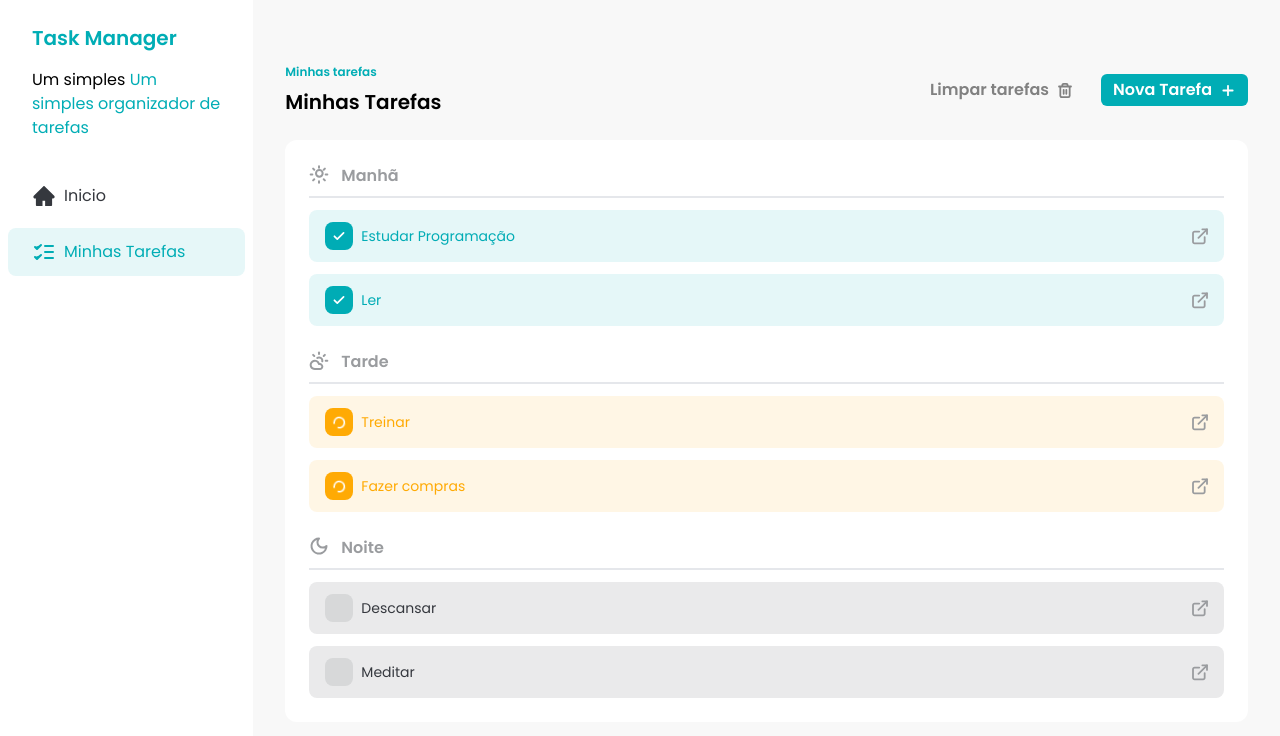
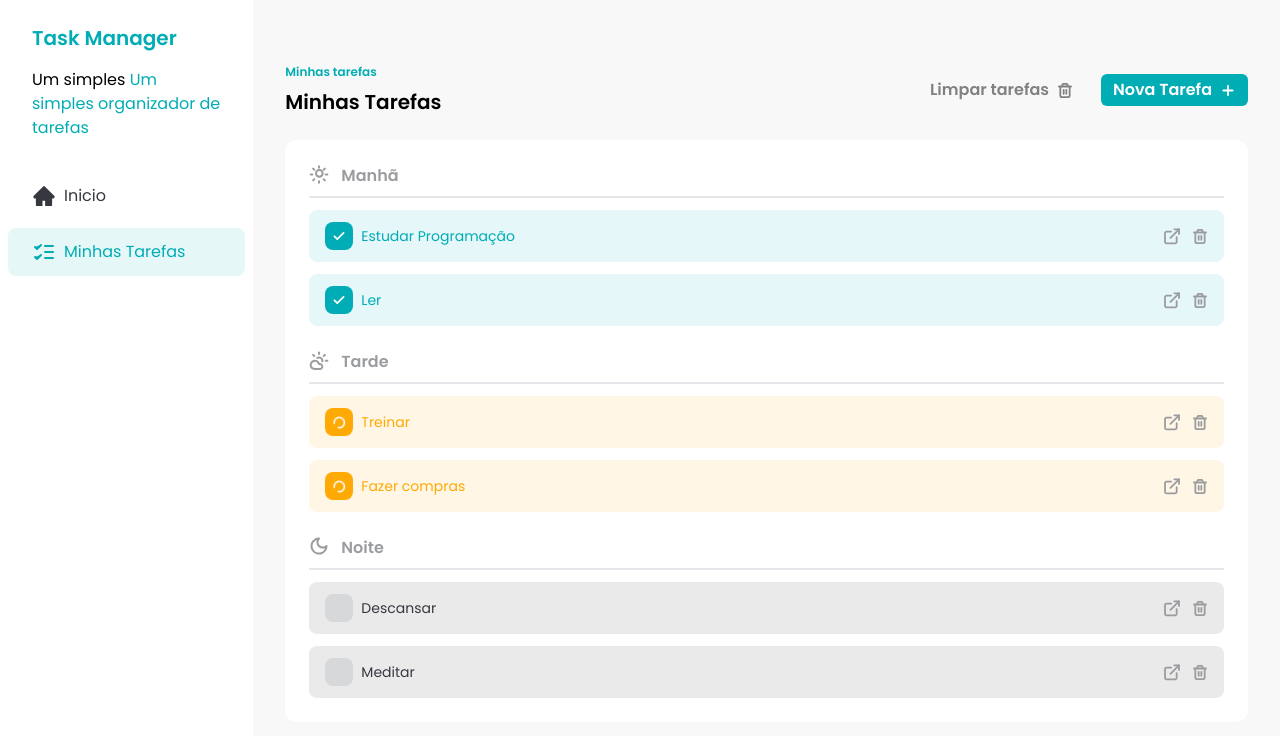
Before and after one commit to lopesmatheus1/to-do-react, a React (Vite) app: page / in a window 1280 px wide. Shown: the top 736 px of the page. Built offline with nearby package versions, Linux system fonts and the light colour scheme.

Commit message:
feat: ensure task can be deleted

```diff
--- a/src/components/Button.jsx
+++ b/src/components/Button.jsx
@@ -1,7 +1,7 @@
 /* eslint-disable react/prop-types */
 import React from 'react'
 
-const Button = ({ children, variant = 'primary' }) => {
+const Button = ({ children, variant = 'primary', ...rest }) => {
   const getVariantClasses = () => {
     if (variant === 'colorless') {
       return 'text-[#818181] bg-transparent'
@@ -14,6 +14,7 @@
   return (
     <button
       className={`text-xstext flex items-center gap-2 rounded-md px-3 py-1 font-semibold transition hover:opacity-80 ${getVariantClasses()}`}
+      {...rest}
     >
       {children}
     </button>
--- a/src/components/TaskItem.jsx
+++ b/src/components/TaskItem.jsx
@@ -3,8 +3,10 @@
 import CheckIcon from '../assets/icons/check.svg?react'
 import LoaderIcon from '../assets/icons/loader-circle.svg?react'
 import DetailsIcon from '../assets/icons/Group.svg?react'
+import Button from './Button'
+import TrashIcon from '../assets/icons/trash.svg?react'
 
-const TaskItem = ({ task, HandleTaskCheckBoxClick }) => {
+const TaskItem = ({ task, handleCheckBoxClick, handleDeleteClick }) => {
   const getStatusClasses = () => {
     if (task.status === 'done') {
       return 'bg-[#00acb5]  text-[#00acb5] '
@@ -31,7 +33,7 @@
             type="checkbox"
             checked={task.status === 'done'}
             className="absolute h-full w-full cursor-pointer opacity-0"
-            onChange={() => HandleTaskCheckBoxClick(task.id)}
+            onChange={() => handleCheckBoxClick(task.id)}
           />
           {task.status === 'done' && <CheckIcon />}
           {task.status === 'in_progress' && (
@@ -41,9 +43,18 @@
         {task.title}
       </div>
 
-      <a href="#" className="transition hover:opacity-75">
-        <DetailsIcon />
-      </a>
+      <div className="flex items-center gap-3">
+        <a href="#" className="transition hover:opacity-75">
+          <DetailsIcon />
+        </a>
+        <Button
+          onClick={() => handleDeleteClick(task.id)}
+          variant="colorless"
+          className="text-[#9A9C9F]"
+        >
+          <TrashIcon />
+        </Button>
+      </div>
     </div>
   )
 }
--- a/src/components/Tasks.jsx
+++ b/src/components/Tasks.jsx
@@ -16,7 +16,12 @@
   const afternoonTasks = tasks.filter((task) => task.time === 'afternoon')
   const eveningTasks = tasks.filter((task) => task.time === 'evening')
 
-  const HandleTaskCheckBoxClick = (taskId) => {
+  const handleTaskDeleteClick = (taskId) => {
+    const newTasks = tasks.filter((task) => task.id !== taskId)
+    setTasks(newTasks)
+  }
+
+  const handleTaskCheckBoxClick = (taskId) => {
     const newTasks = tasks.map((task) => {
       if (task.id !== taskId) {
         return task
@@ -71,7 +76,8 @@
             <TaskItem
               key={task.id}
               task={task}
-              HandleTaskCheckBoxClick={HandleTaskCheckBoxClick}
+              handleCheckBoxClick={handleTaskCheckBoxClick}
+              handleDeleteClick={handleTaskDeleteClick}
             />
           ))}
         </div>
@@ -85,7 +91,8 @@
             <TaskItem
               key={task.id}
               task={task}
-              HandleTaskCheckBoxClick={HandleTaskCheckBoxClick}
+              handleCheckBoxClick={handleTaskCheckBoxClick}
+              handleDeleteClick={handleTaskDeleteClick}
             />
           ))}
         </div>
@@ -99,7 +106,8 @@
             <TaskItem
               key={task.id}
               task={task}
-              HandleTaskCheckBoxClick={HandleTaskCheckBoxClick}
+              handleCheckBoxClick={handleTaskCheckBoxClick}
+              handleDeleteClick={handleTaskDeleteClick}
             />
           ))}
         </div>
```
